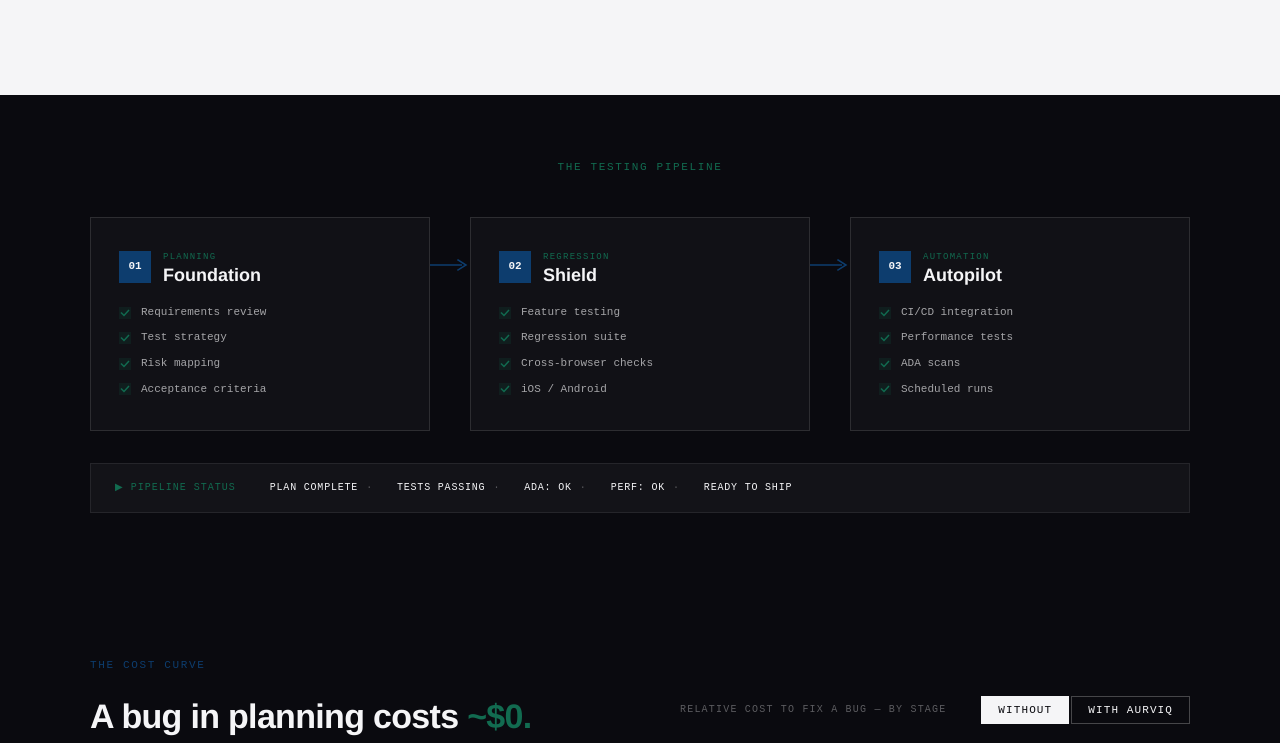
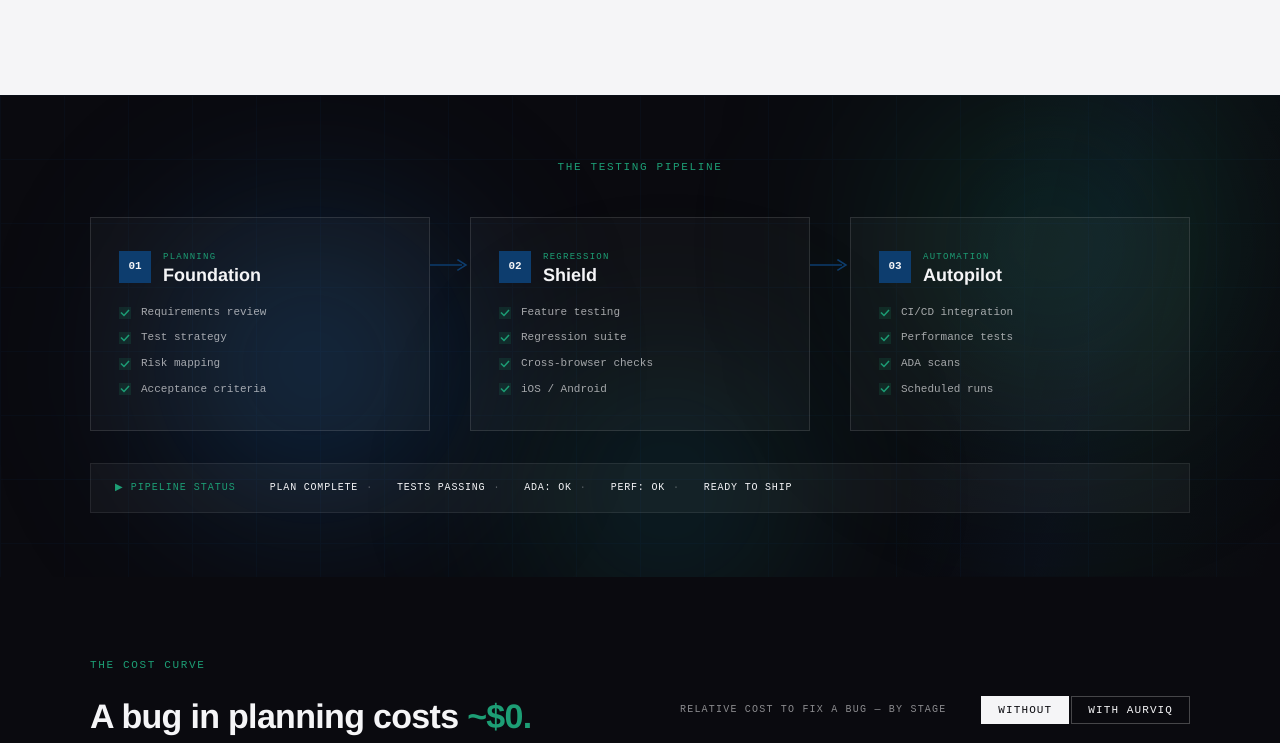
Before and after one commit to Focuscode77/vigilant-broccoli, a React (Vite) app: page / in a window 1280 px wide. Shown: the part 1499-2242 px from the top of the page. Built offline with nearby package versions, Linux system fonts and the light colour scheme.

Commit message:
CTA Sections
Added animations to cta sections, testing pipelines, and ship with certainty sections

```diff
--- a/package.json
+++ b/package.json
@@ -22,6 +22,7 @@
     "eslint-plugin-react-hooks": "^7.1.1",
     "eslint-plugin-react-refresh": "^0.5.2",
     "globals": "^17.6.0",
+    "playwright": "^1.60.0",
     "vite": "^8.0.12"
   }
 }
--- a/src/App.jsx
+++ b/src/App.jsx
@@ -6,7 +6,8 @@
   blue: '#0D3D6E',
   frost: '#F5F5F7',
   carbon: '#2C2C2A',
-  green: '#126B50',
+  green: '#126B50',      // backgrounds with white text
+  greenText: '#1D9E75',  // text on dark backgrounds
   white: '#FFFFFF',
   border: '#E0E0E2',
   muted: '#6B6B6E',
@@ -66,7 +67,7 @@
 
       {/* Content */}
       <div className="hero-content" style={{ padding: '112px 48px 96px', maxWidth: '960px', margin: '0 auto' }}>
-        <p style={{ fontFamily: 'Courier New, monospace', fontSize: '11px', letterSpacing: '0.18em', color: C.green, marginBottom: '28px', textTransform: 'uppercase', opacity: 0.85 }}>
+        <p style={{ fontFamily: 'Courier New, monospace', fontSize: '11px', letterSpacing: '0.18em', color: C.greenText, marginBottom: '28px', textTransform: 'uppercase', opacity: 0.85 }}>
           QUALITY ASSURANCE · ADA COMPLIANT · PERFORMANCE TESTED
         </p>
         <h1 style={{ fontWeight: 700, fontSize: 'clamp(40px, 6vw, 72px)', lineHeight: 1.08, color: C.frost, marginBottom: '28px', letterSpacing: '-0.025em' }}>
@@ -152,9 +153,14 @@
   ];
 
   return (
-    <div style={{ background: C.void, padding: '64px 48px' }}>
-      <div style={{ maxWidth: '1100px', margin: '0 auto' }}>
-        <p style={{ fontFamily: 'Courier New, monospace', fontSize: '11px', letterSpacing: '0.15em', color: C.green, textTransform: 'uppercase', marginBottom: '40px', textAlign: 'center' }}>
+    <div className="hero-section" style={{ padding: '64px 48px' }}>
+      <div className="hero-orb hero-orb-1" />
+      <div className="hero-orb hero-orb-2" />
+      <div className="hero-orb hero-orb-3" />
+      <div className="hero-grid" />
+      <div className="hero-shimmer" />
+      <div style={{ position: 'relative', zIndex: 2, maxWidth: '1100px', margin: '0 auto' }}>
+        <p style={{ fontFamily: 'Courier New, monospace', fontSize: '11px', letterSpacing: '0.15em', color: C.greenText, textTransform: 'uppercase', marginBottom: '40px', textAlign: 'center' }}>
           THE TESTING PIPELINE
         </p>
 
@@ -169,7 +175,7 @@
                     <span style={{ fontFamily: 'Courier New, monospace', fontSize: '11px', color: C.frost, fontWeight: 700 }}>{s.id}</span>
                   </div>
                   <div>
-                    <p style={{ fontFamily: 'Courier New, monospace', fontSize: '9px', letterSpacing: '0.14em', color: C.green, textTransform: 'uppercase', marginBottom: '2px' }}>{s.sub}</p>
+                    <p style={{ fontFamily: 'Courier New, monospace', fontSize: '9px', letterSpacing: '0.14em', color: C.greenText, textTransform: 'uppercase', marginBottom: '2px' }}>{s.sub}</p>
                     <p style={{ fontWeight: 700, fontSize: '18px', color: C.frost, lineHeight: 1 }}>{s.name}</p>
                   </div>
                 </div>
@@ -178,8 +184,8 @@
                     <div key={j} className={`fade-in${visible ? ' visible' : ''}`}
                       style={{ display: 'flex', alignItems: 'center', gap: '10px', animationDelay: `${i * 0.18 + j * 0.07 + 0.3}s` }}>
                       <svg width="12" height="12" viewBox="0 0 12 12" fill="none" style={{ flexShrink: 0 }}>
-                        <rect width="12" height="12" fill={C.green} opacity="0.15" />
-                        <path d="M2.5 6l2.5 2.5 4.5-5" stroke={C.green} strokeWidth="1.5" strokeLinecap="square" />
+                        <rect width="12" height="12" fill={C.greenText} opacity="0.15" />
+                        <path d="M2.5 6l2.5 2.5 4.5-5" stroke={C.greenText} strokeWidth="1.5" strokeLinecap="square" />
                       </svg>
                       <span style={{ fontFamily: 'Courier New, monospace', fontSize: '11px', color: C.frost, opacity: 0.65 }}>{item}</span>
                     </div>
@@ -209,10 +215,10 @@
         {/* Terminal status bar */}
         <div className={`fade-in${visible ? ' visible' : ''}`}
           style={{ marginTop: '32px', background: 'rgba(245,245,247,0.04)', border: `1px solid rgba(245,245,247,0.08)`, padding: '16px 24px', display: 'flex', alignItems: 'center', gap: '24px', animationDelay: '0.8s' }}>
-          <span className="terminal-cursor" style={{ fontFamily: 'Courier New, monospace', fontSize: '10px', color: C.green, letterSpacing: '0.1em' }}>▶ PIPELINE STATUS</span>
+          <span className="terminal-cursor" style={{ fontFamily: 'Courier New, monospace', fontSize: '10px', color: C.greenText, letterSpacing: '0.1em' }}>▶ PIPELINE STATUS</span>
           {['PLAN COMPLETE', 'TESTS PASSING', 'ADA: OK', 'PERF: OK', 'READY TO SHIP'].map((label, i) => (
             <span key={i} className={`fade-in${visible ? ' visible' : ''}`}
-              style={{ fontFamily: 'Courier New, monospace', fontSize: '10px', color: C.frost, opacity: 0.45, letterSpacing: '0.08em', animationDelay: `${0.9 + i * 0.12}s` }}>
+              style={{ fontFamily: 'Courier New, monospace', fontSize: '10px', color: C.frost, opacity: 0.6, letterSpacing: '0.08em', animationDelay: `${0.9 + i * 0.12}s` }}>
               {label}{i < 4 && <span style={{ opacity: 0.3, marginLeft: '8px' }}>·</span>}
             </span>
           ))}
@@ -229,14 +235,14 @@
 
   const states = {
     without: [
-      { label: 'Planning',   pct: 2,   color: C.green, cost: '~$0'  },
+      { label: 'Planning',   pct: 2,   color: C.greenText, cost: '~$0'  },
       { label: 'Staging',    pct: 15,  color: '#B8860B', cost: '~15×' },
       { label: 'Production', pct: 100, color: C.red,   cost: '100×' },
     ],
     with: [
-      { label: 'Planning',   pct: 2,  color: C.green, cost: '~$0' },
-      { label: 'Staging',    pct: 2,  color: C.green, cost: '~$0' },
-      { label: 'Production', pct: 2,  color: C.green, cost: '~$0' },
+      { label: 'Planning',   pct: 2,  color: C.greenText, cost: '~$0' },
+      { label: 'Staging',    pct: 2,  color: C.greenText, cost: '~$0' },
+      { label: 'Production', pct: 2,  color: C.greenText, cost: '~$0' },
     ],
   };
 
@@ -248,15 +254,15 @@
 
         {/* Copy */}
         <div className={`fade-up${visible ? ' visible' : ''}`} ref={ref}>
-          <p style={{ fontFamily: 'Courier New, monospace', fontSize: '11px', letterSpacing: '0.15em', color: C.blue, textTransform: 'uppercase', marginBottom: '20px' }}>THE COST CURVE</p>
+          <p style={{ fontFamily: 'Courier New, monospace', fontSize: '11px', letterSpacing: '0.15em', color: C.greenText, textTransform: 'uppercase', marginBottom: '20px' }}>THE COST CURVE</p>
           <h2 style={{ fontWeight: 700, fontSize: 'clamp(22px, 3vw, 34px)', color: C.frost, marginBottom: '20px', lineHeight: 1.25, letterSpacing: '-0.02em' }}>
-            A bug in planning costs <span style={{ color: C.green }}>~$0.</span><br />
+            A bug in planning costs <span style={{ color: C.greenText }}>~$0.</span><br />
             That same bug in production costs you <span style={{ color: C.red }}>your launch.</span>
           </h2>
           <p style={{ color: C.frost, opacity: 0.5, fontSize: '14px', lineHeight: 1.75 }}>
             NIST research puts the fix cost ratio at up to 100× between planning and production. Aurviq's Foundation package exists to eliminate that risk before it's even possible.
           </p>
-          <div style={{ marginTop: '32px', padding: '16px 20px', background: 'rgba(245,245,247,0.04)', borderLeft: `3px solid ${C.green}`, fontFamily: 'Courier New, monospace', fontSize: '11px', color: C.green, letterSpacing: '0.1em', lineHeight: 1.6 }}>
+          <div style={{ marginTop: '32px', padding: '16px 20px', background: 'rgba(245,245,247,0.04)', borderLeft: `3px solid ${C.greenText}`, fontFamily: 'Courier New, monospace', fontSize: '11px', color: C.greenText, letterSpacing: '0.1em', lineHeight: 1.6 }}>
             SOURCE: NIST — "The Economic Impacts of Inadequate Infrastructure for Software Testing"
           </div>
         </div>
@@ -265,7 +271,7 @@
         <div>
           {/* Toggle */}
           <div style={{ display: 'flex', alignItems: 'center', justifyContent: 'space-between', marginBottom: '24px' }}>
-            <p style={{ fontFamily: 'Courier New, monospace', fontSize: '10px', letterSpacing: '0.12em', color: C.frost, opacity: 0.35, textTransform: 'uppercase' }}>
+            <p style={{ fontFamily: 'Courier New, monospace', fontSize: '10px', letterSpacing: '0.12em', color: C.frost, opacity: 0.55, textTransform: 'uppercase' }}>
               Relative cost to fix a bug — by stage
             </p>
             <div style={{ display: 'flex', gap: '2px' }}>
@@ -303,7 +309,7 @@
           </div>
 
           {withAurviq && (
-            <p className="fade-in visible" style={{ fontFamily: 'Courier New, monospace', fontSize: '11px', color: C.green, marginTop: '16px', letterSpacing: '0.08em', textAlign: 'right' }}>
+            <p className="fade-in visible" style={{ fontFamily: 'Courier New, monospace', fontSize: '11px', color: C.greenText, marginTop: '16px', letterSpacing: '0.08em', textAlign: 'right' }}>
               ✓ All bugs caught in planning. Cost: ~$0.
             </p>
           )}
@@ -598,9 +604,15 @@
 /* ─── CTA ─────────────────────────────────────────────── */
 function CTA() {
   return (
-    <section id="contact" style={{ padding: '120px 48px', textAlign: 'center', background: C.blue }}>
-      <div style={{ maxWidth: '680px', margin: '0 auto' }}>
-        <p style={{ fontFamily: 'Courier New, monospace', fontSize: '11px', letterSpacing: '0.15em', color: C.green, textTransform: 'uppercase', marginBottom: '22px' }}>Ready to ship?</p>
+    <section id="contact" className="hero-section" style={{ padding: '120px 48px', textAlign: 'center' }}>
+      <div className="hero-orb hero-orb-1" />
+      <div className="hero-orb hero-orb-2" />
+      <div className="hero-orb hero-orb-3" />
+      <div className="hero-grid" />
+      <div className="hero-shimmer" />
+      <div className="hero-fade" />
+      <div style={{ position: 'relative', zIndex: 2, maxWidth: '680px', margin: '0 auto' }}>
+        <p style={{ fontFamily: 'Courier New, monospace', fontSize: '11px', letterSpacing: '0.15em', color: C.frost, opacity: 0.65, textTransform: 'uppercase', marginBottom: '22px' }}>Ready to ship?</p>
         <h2 style={{ fontWeight: 700, fontSize: 'clamp(36px, 5.5vw, 64px)', color: C.white, marginBottom: '20px', lineHeight: 1.08, letterSpacing: '-0.025em' }}>Ship with certainty.</h2>
         <p style={{ fontSize: '16px', color: C.white, opacity: 0.75, marginBottom: '44px', lineHeight: 1.75 }}>Free 30-minute pre-launch audit. No pitch. Just proof.</p>
         <a href="mailto:hello@aurviq.com" style={{ background: C.white, color: C.blue, padding: '15px 38px', fontWeight: 700, fontSize: '15px', letterSpacing: '0.04em', display: 'inline-block', textDecoration: 'none' }}>
```
Also changed, not shown: 1 other file (tests, documents, lock files or other folders).
